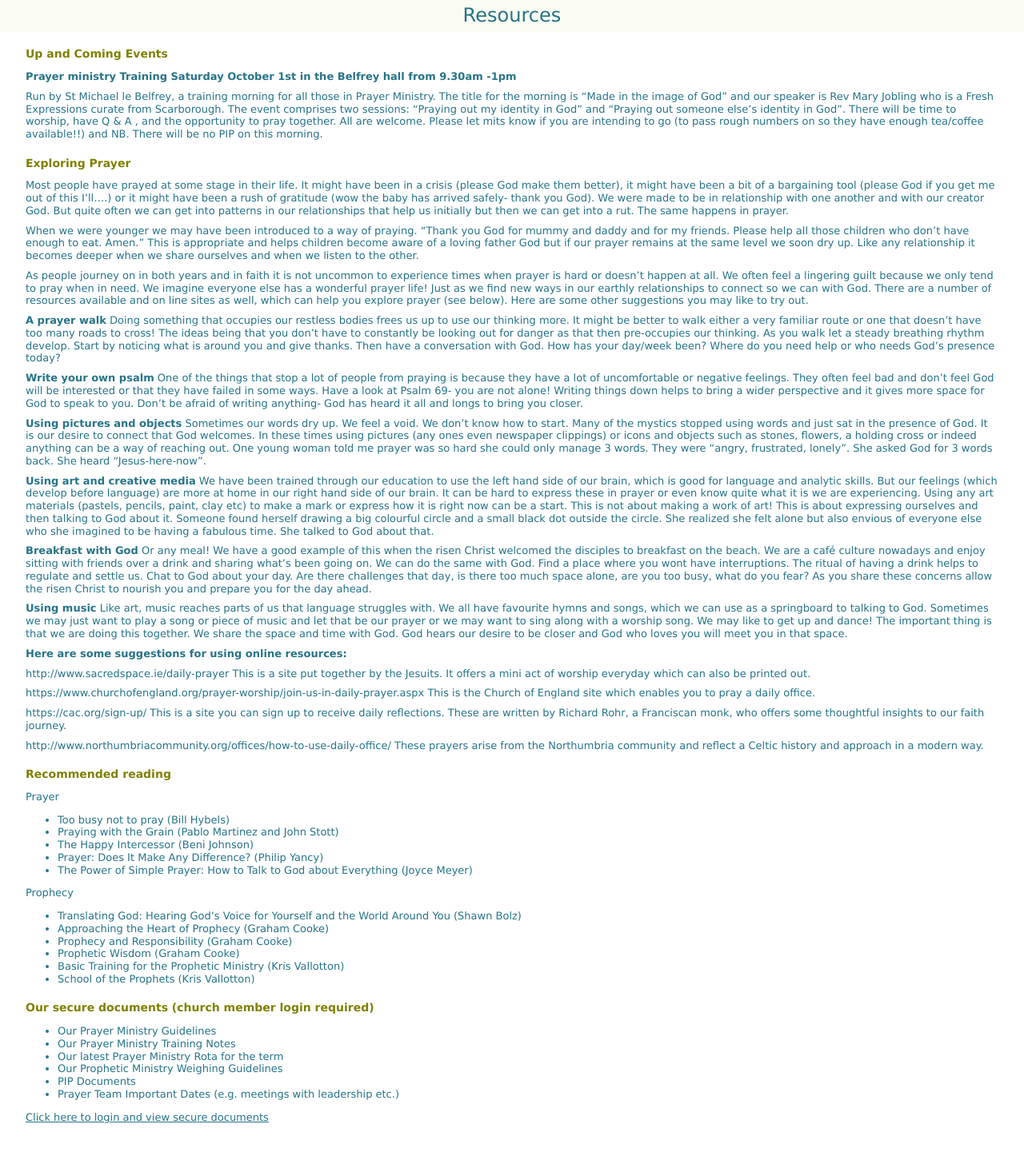
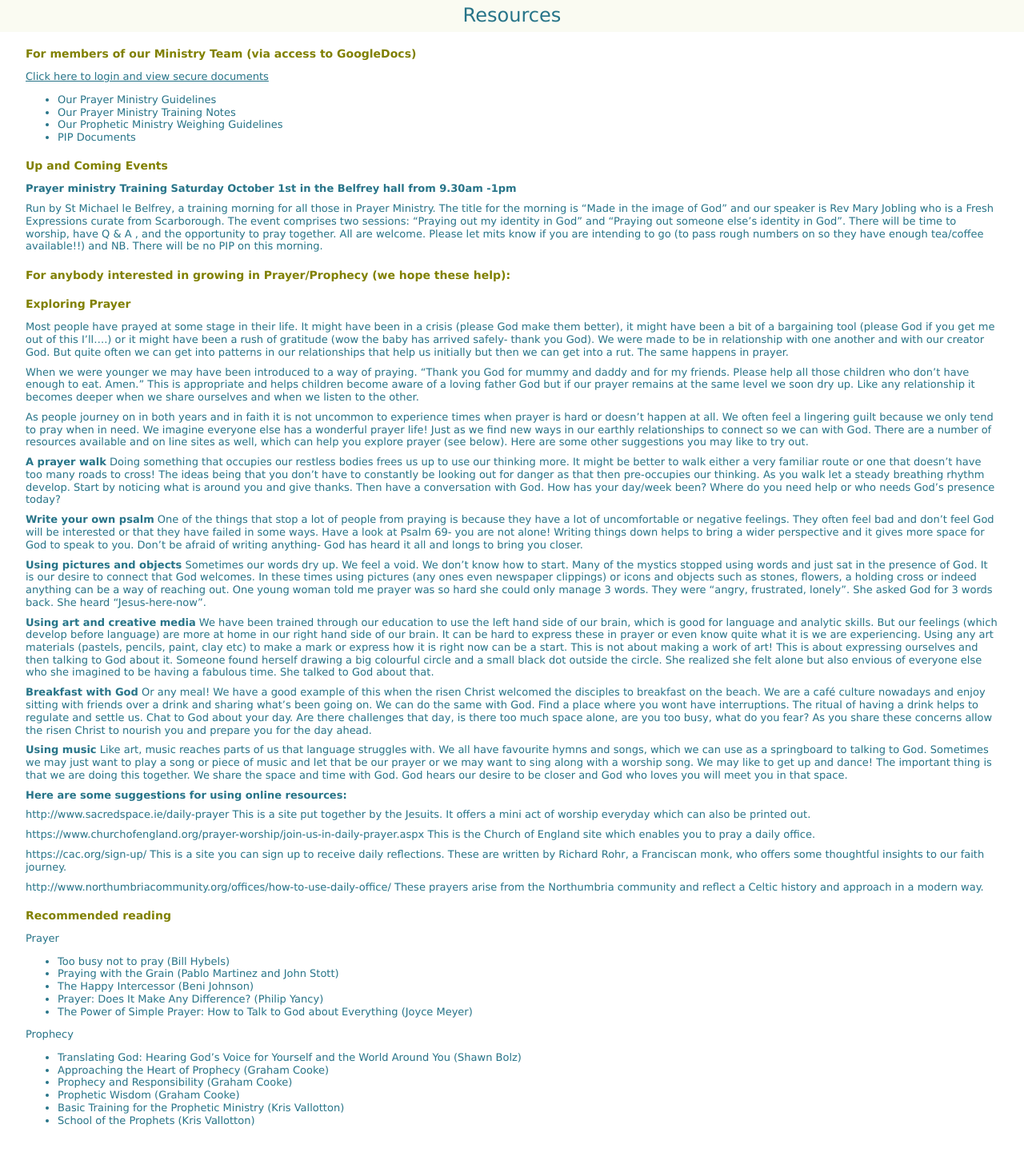
Before and after one commit to griffpatch/CPCYorkPP, a Jekyll site: the page built from pages/resources.md, in a window 1280 px wide. Shown: the whole page at 80% size. Built offline with Jekyll 4.4.1, drawn with Linux system fonts in a browser that asks for light colours.

Commit message:
Update resources.md

```diff
--- a/pages/resources.md
+++ b/pages/resources.md
@@ -7,6 +7,15 @@ description: Prayer & Prophecy Resources
 Resources
 =========
 
+For members of our Ministry Team (via access to GoogleDocs)
+-----------------------------------------------------------
+[Click here to login and view secure documents](https://drive.google.com/a/griffpatch.co.uk/folderview?id=0B7pX1TZkA3yrSmdlLTYtdnRQckU&usp=sharing)
++	Our Prayer Ministry Guidelines
++	Our Prayer Ministry Training Notes
++	Our Prophetic Ministry Weighing Guidelines
++	PIP Documents
+
+
 Up and Coming Events
 --------------------
 **Prayer ministry Training Saturday October 1st in the Belfrey hall from 9.30am -1pm**
@@ -14,7 +23,8 @@ Up and Coming Events
 Run by St Michael le Belfrey, a training morning for all those in Prayer Ministry. The title for the morning is “Made in the image of God” and our speaker is Rev Mary Jobling who is a Fresh Expressions curate from Scarborough. The event comprises two sessions: “Praying out my identity in God” and "Praying out someone else’s identity in God”. There will be time to worship, have Q & A , and the opportunity to pray together. All are welcome. Please let mits know if you are intending to go (to pass rough numbers on so they have enough tea/coffee available!!) and NB. There will be no PIP on this morning.
 
 
-
+For anybody interested in growing in Prayer/Prophecy (we hope these help):
+-----------------------------------------------------------------
 
 Exploring Prayer
 ----------------
@@ -73,14 +83,3 @@ Prophecy
 + Prophetic Wisdom (Graham Cooke)
 + Basic Training for the Prophetic Ministry (Kris Vallotton)
 + School of the Prophets (Kris Vallotton)
-
-Our secure documents (church member login required)
----------------------------------------------------
-+	Our Prayer Ministry Guidelines
-+	Our Prayer Ministry Training Notes
-+	Our latest Prayer Ministry Rota for the term
-+	Our Prophetic Ministry Weighing Guidelines
-+	PIP Documents
-+	Prayer Team Important Dates (e.g. meetings with leadership etc.)
-
-[Click here to login and view secure documents](https://drive.google.com/a/griffpatch.co.uk/folderview?id=0B7pX1TZkA3yrSmdlLTYtdnRQckU&usp=sharing)
```
